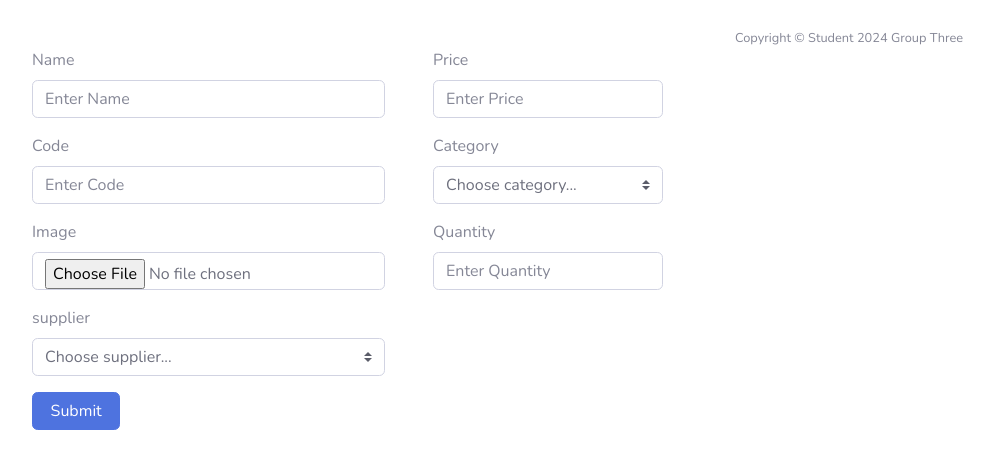
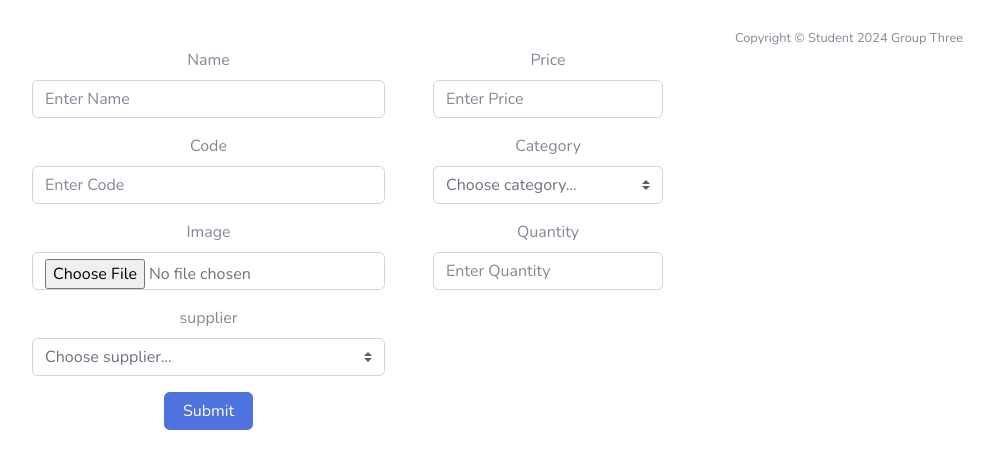
Before and after one commit to naydany/G3-POS-SYSTEM, a PHP site: template views/items/form_create_product_view.php in a window 1280 px wide. Shown: the top 469 px of the page, without its empty margins (64-1057 px from the left). Run offline with PHP 8.4, Linux system fonts and the light colour scheme; the template is opened without the code that fills it, so the values that code supplies are empty; some libraries are stand-ins or nearby versions.

Commit message:
[imp] update and conplex POS-86

```diff
--- a/views/items/form_create_product_view.php
+++ b/views/items/form_create_product_view.php
@@ -1,7 +1,7 @@
 
 <div class="m-5 d-flex justify-content-center flex-column">
 
-    <form action="../../controllers/items/create.controller.php" method="post" class="d-flex ml-5" enctype="multipart/form-data">
+    <form action="../../controllers/items/create.controller.php" method="post" class=" text-center d-flex ml-5" enctype="multipart/form-data">
 
         <div class=" div-1">
             <div class=" form-group">
```
Also changed, not shown: assets/images/65e1c2f33a228.jpg (added), assets/images/65e1c31bd03a7.jpg (added), assets/images/65e1c34389136.jpg (added), assets/images/65e1c38e922d9.jpg (added).
